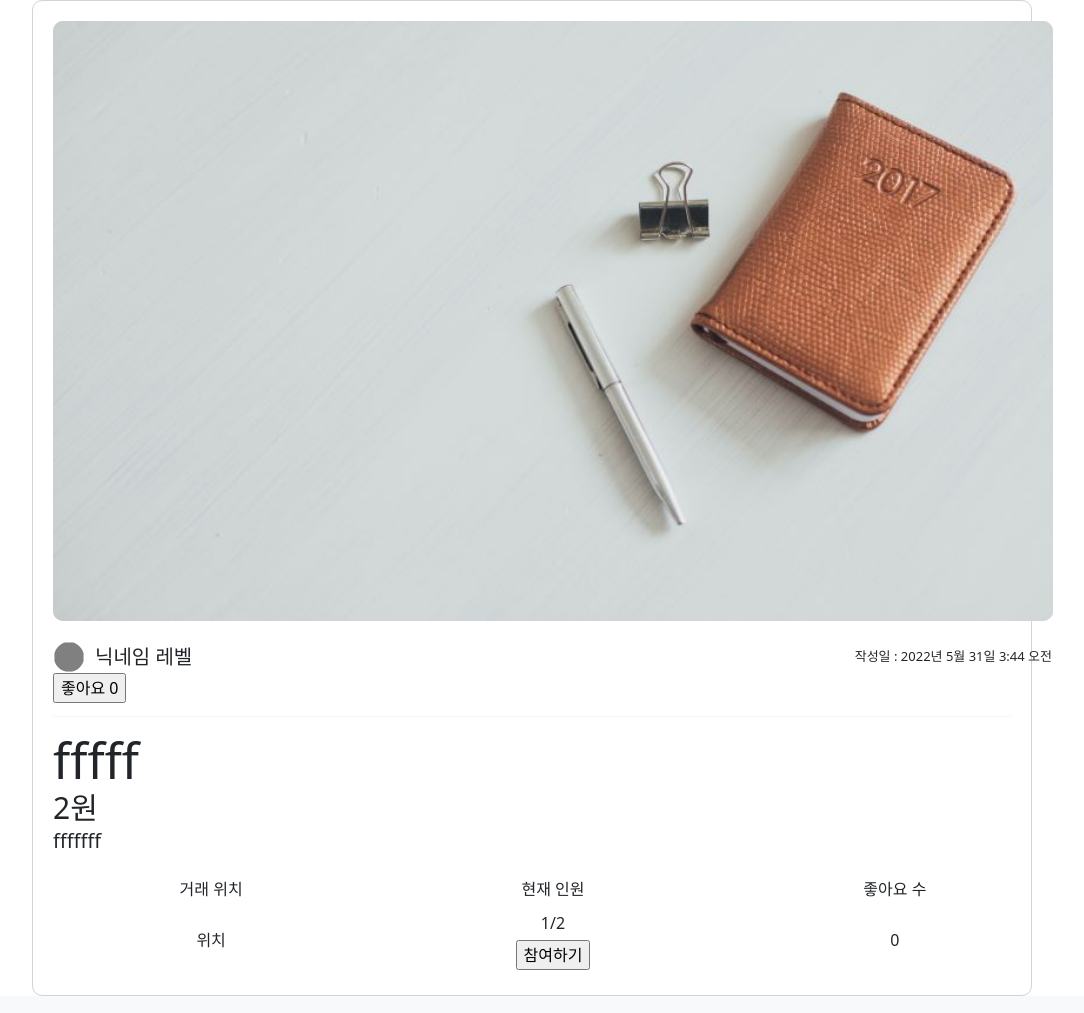
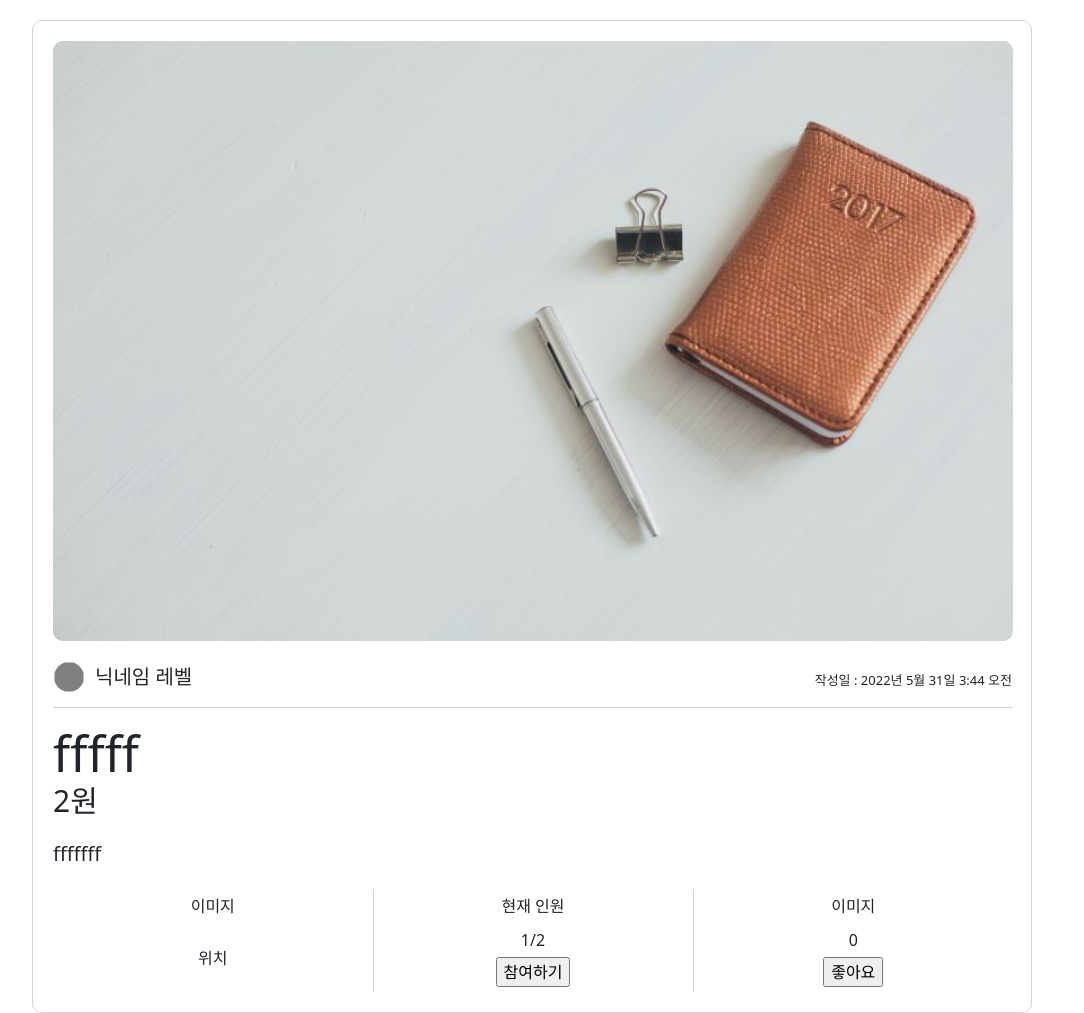
Before and after one commit to minsol1/buytogether, a Django app: page /detail/9 in a window 1280 px wide. Shown: the part 56-1069 px from the top of the page, without its empty margins (108-1192 px from the left). Run offline with Django 4.2, Linux system fonts and the light colour scheme; data comes from the database, SQL or seed files in the repository.

Commit message:
간격 수정

```diff
--- a/buyTogether/static/style.css
+++ b/buyTogether/static/style.css
@@ -12,14 +12,17 @@
     border-radius: 10px 10px;
 
     padding: 20px;
-    margin: 0 auto;
+    margin-top: 20px;
+    margin-left: auto;
+    margin-right: auto;
 }
 #purbd_detail_img {
-    width: 1000px;
+    width: 960px;
     height: 600px;
     border-radius: 10px 10px;
     object-fit: cover;
     background-color: lightgrey;
+    margin-bottom: 20px;
 }
 #purbd_detail_lev {
     width: 30px;
@@ -33,16 +36,17 @@
 }
 #purbd_detail_title {
     font-size: 50px;
-    margin: 0;
+    margin: 15px 0 0 0;
 }
 #purbd_detail_price {
     font-size: 30px;
     margin: 0;
 }
-.purbd_detail_table_line {
-    border-right: 0.5px solid lightgrey;
-    border-left: 0.5px solid lightgrey;
-}
 .purbd_detail_td {
+    width: 320px;
     padding: 5px;
 }
+.purbd_detail_table_line {
+    border-right: 1px solid lightgrey;
+    border-left: 1px solid lightgrey;
+}
--- a/buyTogether/templates/purbd/detail.html
+++ b/buyTogether/templates/purbd/detail.html
@@ -6,40 +6,40 @@
         <img src="{{ detail.photo.url }}" alt="" id="purbd_detail_img">
     {% endif %}
 
-    <table style="width: 1000px; margin-top: 20px;">
+    <table style="width: 960px; border-bottom: 1px solid lightgrey;">
             <tr>
-                <td style="width: 30px;"><img id="purbd_detail_lev"></td>
-                <td style="font-size: 20px; text-align: left; padding-left: 10px;">닉네임 레벨</td>
-                <td style="font-size: 13px; text-align: right;">작성일 : {{detail.writeDate}}</td>
+                <td style="width: 30px; padding-bottom: 15px;"><img id="purbd_detail_lev"></td>
+                <td style="font-size: 20px; text-align: left; padding-left: 10px; padding-bottom: 15px;">닉네임 레벨</td>
+                <td style="font-size: 13px; text-align: right; padding-bottom: 7px;">작성일 : {{detail.writeDate}}</td>
             </tr>
     </table>
 
-
-<input type="button" value="좋아요 {{detail.good}}">
-
-    <hr style="height: 0.5px; border: none; background-color: lightgrey; margin-bottom: 20px; margin: 13px 0;">
+    {% comment %} <hr style="height: 1px; border: none; background-color: grey; margin-bottom: 20px; margin: 15px 0;"> {% endcomment %}
 
     <h3 id="purbd_detail_title">{{detail.title}}</h3>
 
     <h2 id="purbd_detail_price">{{detail.price}}원</h2>
 
-    <p style="font-size: 20px;">{{detail.body}}</p>
+    <p style="font-size: 20px;  margin: 20px 0;">{{detail.body}}</p>
 
     <!-- <hr style="height: 0.5px; border: none; background-color: lightgrey; margin-bottom: 20px; margin: 13px 0;"> -->
 
-    <table style="width: 1000px; text-align: center; border-collapse: collapse;">
+    <table style="width: 960px; text-align: center; border-collapse: collapse;">
         <tr>
-            <td class="purbd_detail_td">거래 위치</td>
-            <td class="purbd_detail_table_line, purbd_detail_td">현재 인원</td>
-            <td class="purbd_detail_td">좋아요 수</td>
+            <td class="purbd_detail_td">이미지</td>
+            <td class="purbd_detail_td, purbd_detail_table_line">현재 인원</td>
+            <td class="purbd_detail_td">이미지</td>
         </tr>
         <tr>
             <td class="purbd_detail_td">위치</td>
-            <td class="purbd_detail_table_line, purbd_detail_td">
+            <td class="purbd_detail_td, purbd_detail_table_line">
                 <div style="margin-bottom: 5px;">{{detail.people}}/{{detail.wpeople}}</div>
                 <input type="button" value="참여하기">
             </td>
-            <td class="purbd_detail_td">{{detail.good}}</td>
+            <td class="purbd_detail_td">
+                <div style="margin-bottom: 5px;">{{detail.good}}</div>
+                <input type="button" value="좋아요">
+            </td>
         </tr>
     </table>
 </div>
```
